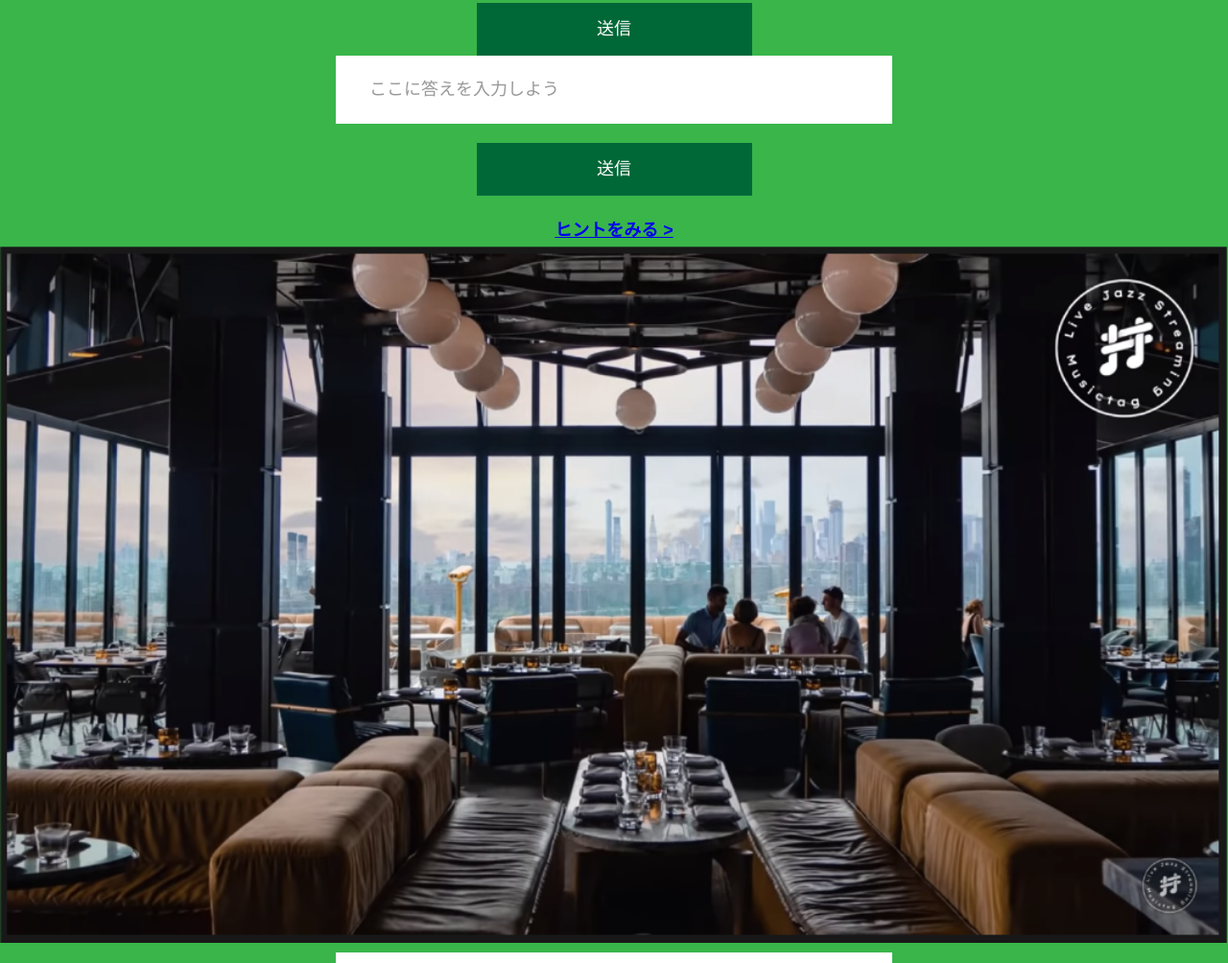
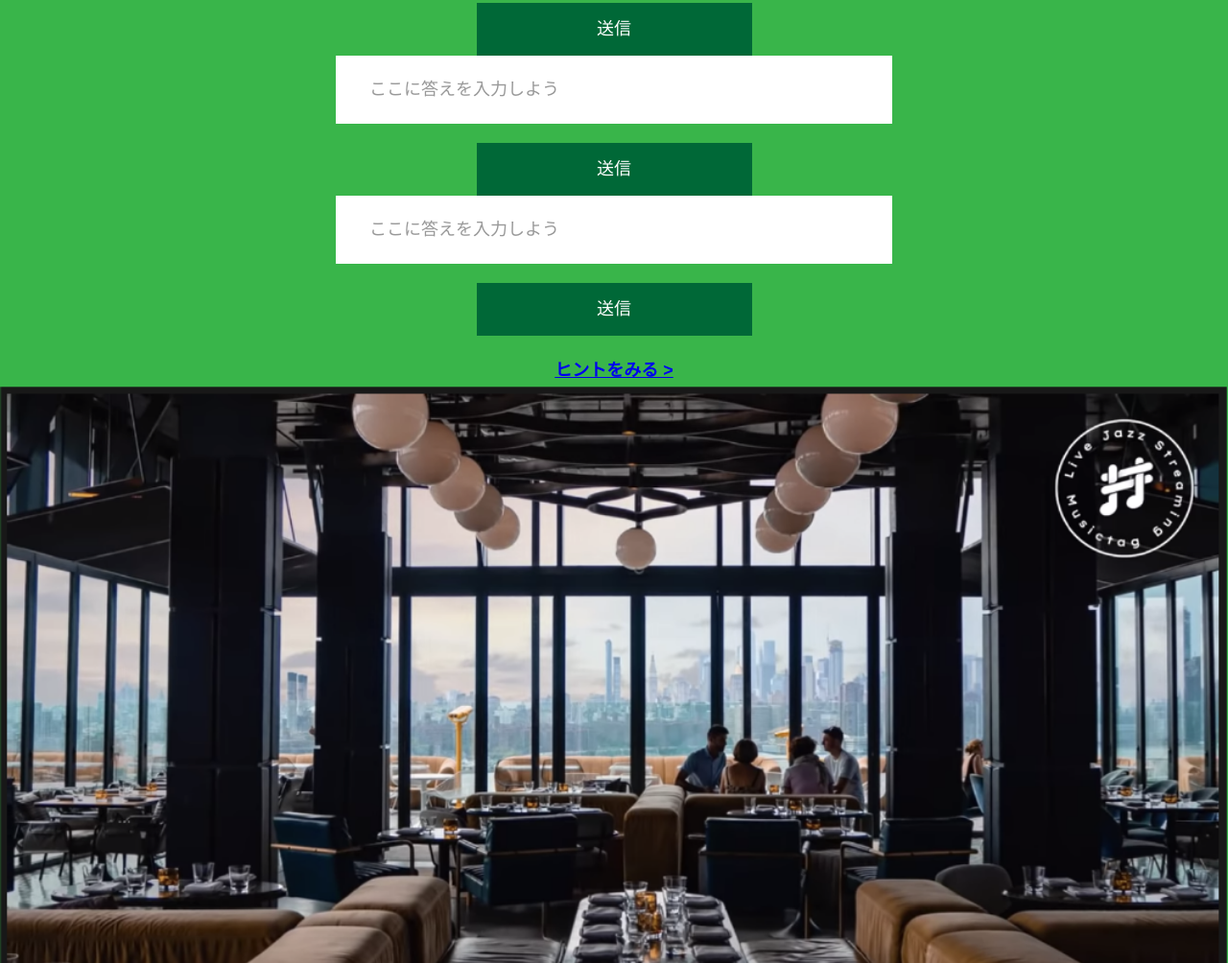
Before and after one commit to sigesige72/jikkennlast, a plain HTML site: page main.html in a window 1280 px wide. Shown: the part 1355-2359 px from the top of the page at 96% size. Drawn offline with nearby package versions, Linux system fonts and the light colour scheme.

Commit message:
Update main.html

```diff
--- a/main.html
+++ b/main.html
@@ -70,6 +70,7 @@ Youtube貼り付けここまで -->
             ------------------------------------------------------------------------------------------------------------>
             <answer-input v-bind:correct="correctAnswer['stage1']['q1']" v-on:answer-input="answerInput($event, 'stage1', 1)"></answer-input>
             <answer-input v-bind:correct="correctAnswer['stage1']['q2']" v-on:answer-input="answerInput($event, 'stage1', 2)"></answer-input>
+            <answer-input v-bind:correct="correctAnswer['stage1']['q3']" v-on:answer-input="answerInput($event, 'stage1', 3)"></answer-input>
 
             <a class="link-hint" href="hint1.html" target="hint1">ヒントをみる ></a>
           </div>
```
